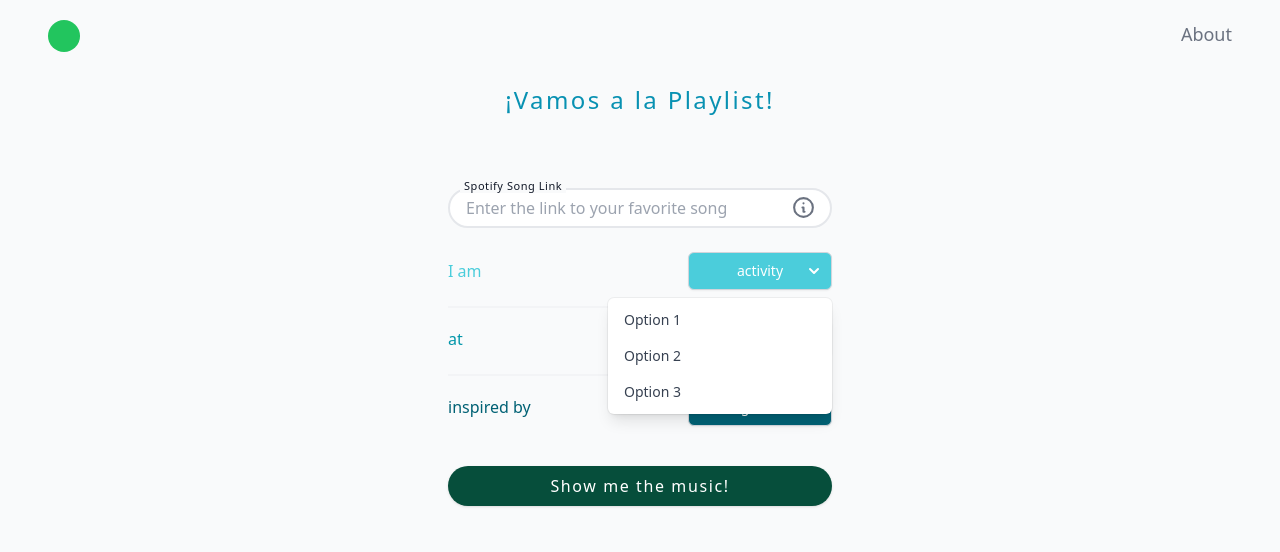
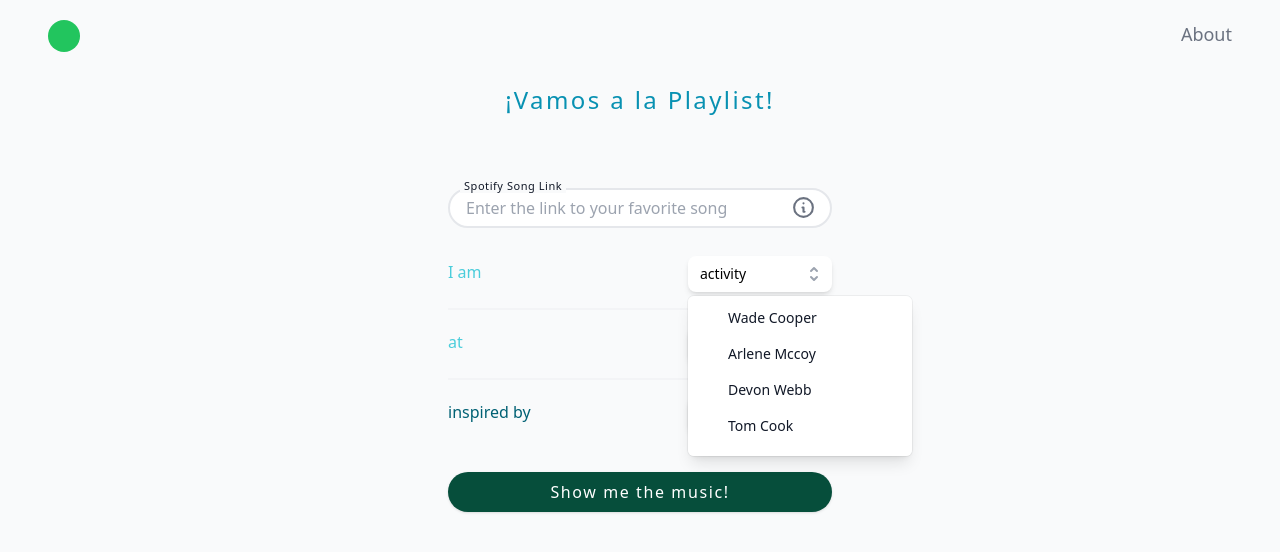
Before and after one commit to lejaja9/Friiiiiiiiiday, a Next.js app in the folder frontend/: page / in a window 1280 px wide. Both pictures are taken after a click on the button "activity". Shown: the top 552 px of the page. Built offline with nearby package versions, Linux system fonts and the light colour scheme.

Commit message:
add combobox component, which has autocomplete

```diff
--- /dev/null
+++ b/frontend/components/Combobox.tsx
@@ -0,0 +1,107 @@
+import { Fragment, useState } from 'react';
+import { Combobox, Transition } from '@headlessui/react';
+import { CheckIcon, SelectorIcon } from '@heroicons/react/solid';
+
+const people = [
+  { id: 1, name: 'Wade Cooper' },
+  { id: 2, name: 'Arlene Mccoy' },
+  { id: 3, name: 'Devon Webb' },
+  { id: 4, name: 'Tom Cook' },
+  { id: 5, name: 'Tanya Fox' },
+  { id: 6, name: 'Hellen Schmidt' },
+];
+
+interface ListboxProps {
+  name: string;
+  options?: string[];
+  color?: string;
+}
+
+export const Comboboxx: React.FC<ListboxProps> = ({ name }) => {
+  const [selected, setSelected] = useState({ name: name });
+  const [query, setQuery] = useState('');
+
+  const filteredPeople =
+    query === ''
+      ? people
+      : people.filter((person) =>
+          person.name
+            .toLowerCase()
+            .replace(/\s+/g, '')
+            .includes(query.toLowerCase().replace(/\s+/g, '')),
+        );
+
+  return (
+    <div className="w-36">
+      <Combobox value={selected} onChange={setSelected}>
+        <div className="relative mt-1">
+          <div className="relative w-full cursor-default overflow-hidden rounded-lg bg-white text-left shadow-md focus:outline-none focus-visible:ring-2 focus-visible:ring-white focus-visible:ring-opacity-75 focus-visible:ring-offset-2 focus-visible:ring-offset-teal-300 sm:text-sm">
+            <Combobox.Input
+              className="w-full border-none py-2 pl-3 pr-10 text-sm leading-5 text-gray-900 focus:ring-0"
+              displayValue={(person: { name: string }) => person.name}
+              onChange={(event) => setQuery(event.target.value)}
+            />
+            <Combobox.Button className="absolute inset-y-0 right-0 flex items-center pr-2">
+              <SelectorIcon
+                className="h-5 w-5 text-gray-400"
+                aria-hidden="true"
+              />
+            </Combobox.Button>
+          </div>
+          <Transition
+            as={Fragment}
+            leave="transition ease-in duration-100"
+            leaveFrom="opacity-100"
+            leaveTo="opacity-0"
+            afterLeave={() => setQuery('')}
+          >
+            <Combobox.Options
+              className={
+                true
+                  ? 'absolute z-50 mt-1  max-h-40 w-56 overflow-auto rounded-md bg-white  py-1 text-base shadow-lg ring-1 ring-black ring-opacity-5  focus:outline-none  sm:text-sm'
+                  : 'absolute -top-2 right-0 z-50 max-h-40 w-56 origin-top-right -translate-y-full transform divide-y divide-gray-100 rounded-md bg-white shadow-lg ring-1 ring-black ring-opacity-5 sm:text-sm'
+              }
+            >
+              {filteredPeople.length === 0 && query !== '' ? (
+                <div className="relative cursor-default select-none py-2 px-4 text-gray-700">
+                  Nothing found.
+                </div>
+              ) : (
+                filteredPeople.map((person) => (
+                  <Combobox.Option
+                    key={person.id}
+                    className={({ active }) =>
+                      `relative cursor-default select-none py-2 pl-10 pr-4 ${
+                        active ? 'bg-slate-100 text-slate-900' : 'text-gray-900'
+                      }`
+                    }
+                    value={person}
+                  >
+                    {({ selected, active }) => (
+                      <>
+                        <span
+                          className={`block truncate ${
+                            selected ? 'font-medium' : 'font-normal'
+                          }`}
+                        >
+                          {person.name}
+                        </span>
+                        {selected ? (
+                          <span
+                            className={`absolute inset-y-0 left-0 flex items-center pl-3 text-amber-600`}
+                          >
+                            <CheckIcon className="h-5 w-5" aria-hidden="true" />
+                          </span>
+                        ) : null}
+                      </>
+                    )}
+                  </Combobox.Option>
+                ))
+              )}
+            </Combobox.Options>
+          </Transition>
+        </div>
+      </Combobox>
+    </div>
+  );
+};
--- /dev/null
+++ b/frontend/components/Listbox.tsx
@@ -0,0 +1,89 @@
+import { Fragment, useState } from 'react';
+import { Listbox, Transition } from '@headlessui/react';
+import { CheckIcon, SelectorIcon } from '@heroicons/react/solid';
+
+const people = [
+  { name: 'Wade Cooper' },
+  { name: 'Arlene Mccoy' },
+  { name: 'Devon Webb' },
+  { name: 'Tom Cook' },
+  { name: 'Tanya Fox' },
+  { name: 'Hellen Schmidt' },
+  { name: 'afaf fdf' },
+  { name: 'Martin Stoy' },
+  { name: 'Jaja W' },
+];
+
+interface ListboxProps {
+  name: string;
+  options?: string[];
+  color?: string;
+}
+
+export const Listboxx: React.FC<ListboxProps> = ({ name }) => {
+  console.log('name', name);
+  const [selected, setSelected] = useState({ name: name });
+
+  return (
+    <div className="w-36">
+      <Listbox value={selected} onChange={setSelected}>
+        <div className="relative mt-1">
+          <Listbox.Button className="relative  w-full cursor-default rounded-lg bg-white py-2 pl-3 pr-10 text-left shadow-md hover:bg-slate-100 focus:outline-none focus-visible:border-indigo-500 focus-visible:ring-2 focus-visible:ring-white focus-visible:ring-opacity-75 focus-visible:ring-offset-2 focus-visible:ring-offset-orange-300 sm:text-sm">
+            <span className="block truncate">{selected.name}</span>
+            <span className="pointer-events-none absolute inset-y-0 right-0 flex items-center pr-2">
+              <SelectorIcon
+                className="h-5 w-5 text-gray-400"
+                aria-hidden="true"
+              />
+            </span>
+          </Listbox.Button>
+          <Transition
+            as={Fragment}
+            leave="transition ease-in duration-100"
+            leaveFrom="opacity-100"
+            leaveTo="opacity-0"
+          >
+            {/* absolute -top-2 right-0 max-h-40 w-56 origin-top-right -translate-y-full transform divide-y divide-gray-100 rounded-md bg-white shadow-lg ring-1 ring-black ring-opacity-5 sm:text-sm */}
+            {/* absolute mt-1  max-h-40 w-full overflow-auto rounded-md bg-white  py-1 text-base shadow-lg ring-1 ring-black ring-opacity-5  focus:outline-none  sm:text-sm */}
+            <Listbox.Options
+              className={
+                true
+                  ? 'absolute z-50 mt-1  max-h-40 w-56 overflow-auto rounded-md bg-white  py-1 text-base shadow-lg ring-1 ring-black ring-opacity-5  focus:outline-none  sm:text-sm'
+                  : 'absolute -top-2 right-0 z-50 max-h-40 w-56 origin-top-right -translate-y-full transform divide-y divide-gray-100 rounded-md bg-white shadow-lg ring-1 ring-black ring-opacity-5 sm:text-sm'
+              }
+            >
+              {people.map((person, personIdx) => (
+                <Listbox.Option
+                  key={personIdx}
+                  className={({ active }) =>
+                    `relative cursor-default select-none py-2 pl-10 pr-4 ${
+                      active ? 'bg-slate-100 text-slate-900' : 'text-gray-900'
+                    }`
+                  }
+                  value={person}
+                >
+                  {({ selected }) => (
+                    <>
+                      <span
+                        className={`block truncate ${
+                          selected ? 'font-medium' : 'font-normal'
+                        }`}
+                      >
+                        {person.name}
+                      </span>
+                      {selected ? (
+                        <span className="absolute inset-y-0 left-0 flex items-center pl-3 text-amber-600">
+                          <CheckIcon className="h-5 w-5" aria-hidden="true" />
+                        </span>
+                      ) : null}
+                    </>
+                  )}
+                </Listbox.Option>
+              ))}
+            </Listbox.Options>
+          </Transition>
+        </div>
+      </Listbox>
+    </div>
+  );
+};
--- a/frontend/components/SongPreferencesForm.tsx
+++ b/frontend/components/SongPreferencesForm.tsx
@@ -3,23 +3,25 @@ import Image from 'next/image';
 import { InformationCircleIcon } from '@heroicons/react/outline';
 import { DropDown } from './Dropdown';
 import { Modal } from './Modal';
+import { Listboxx } from './Listbox';
+import { Comboboxx } from './Combobox';
 
 export const SongPreferencesForm = () => {
   return (
-    <div className="grid place-items-center mt-12">
+    <div className="mt-12 grid place-items-center">
       <form className="w-full max-w-sm ">
-        <div className="w-full mb-6 grid place-items-center">
+        <div className="mb-6 grid w-full place-items-center">
           <div className="md:w-full">
             <label
-              className="font-sans text-[11px]  text-gray-900 dark:text-gray-300 z-50
-bg-gray-50 relative px-1  top-2 left-3 w-auto group-focus-within:text-red-600 tracking-wider"
+              className="relative top-2  left-3 z-50 w-auto
+bg-gray-50 px-1 font-sans  text-[11px] tracking-wider text-gray-900 group-focus-within:text-red-600 dark:text-gray-300"
             >
               Spotify Song Link
             </label>
 
-            <div className="flex items-center relative">
+            <div className="relative flex items-center">
               <input
-                className="w-full bg-white appearance-none border-2 border-gray-200 rounded-3xl py-2 pl-4 pr-10 text-gray-700 leading-tight focus:outline-none focus:bg-white focus:border-cyan-600"
+                className="w-full appearance-none rounded-3xl border-2 border-gray-200 bg-white py-2 pl-4 pr-10 leading-tight text-gray-700 focus:border-cyan-600 focus:bg-white focus:outline-none"
                 id="inline-full-name"
                 type="text"
                 placeholder="Enter the link to your favorite song"
@@ -37,7 +39,7 @@ bg-gray-50 relative px-1  top-2 left-3 w-auto group-focus-within:text-red-600 tr
                 }
                 mainContent={
                   <>
-                    <p className="mb-4 text-gray-600 text-lg font-medium tracking-widest leading-relaxed">
+                    <p className="mb-4 text-lg font-medium leading-relaxed tracking-widest text-gray-600">
                       <ul>
                         <li>Open Spotify</li>
                         <li>Find a song on Spotify</li>
@@ -60,57 +62,60 @@ bg-gray-50 relative px-1  top-2 left-3 w-auto group-focus-within:text-red-600 tr
           </div>
         </div>
 
-        <div className="sm:flex sm:items-center mb-3 pb-4 border-b-2 border-gray-100">
-          <div className="sm:w-1/3 flex justify-center sm:justify-start">
-            <label className="block text-color-1 font-light sm:text-left mb-1 sm:mb-0 pr-4">
+        <div className="mb-3 border-b-2 border-gray-100 pb-4 sm:flex sm:items-center">
+          <div className="flex justify-center sm:w-1/3 sm:justify-start">
+            <label className="mb-1 block pr-4 font-light text-color-1 sm:mb-0 sm:text-left">
               I am
             </label>
           </div>
-          <div className="sm:w-2/3 flex justify-center sm:justify-end">
-            <DropDown
-              name="activity"
-              options={['Option 1', 'Option 2', 'Option 3']}
-              color={'bg-color-1'}
-            />
+          <div className="flex justify-center sm:w-2/3 sm:justify-end">
+            <Listboxx name="activity" />
           </div>
         </div>
 
-        <div className="sm:flex sm:items-center mb-3 pb-4 border-b-2 border-gray-100">
-          <div className="sm:w-1/3 flex justify-center sm:justify-start">
-            <label className="block text-color-2 font-light sm:text-left mb-1 sm:mb-0 pr-4">
+        <div className="mb-3 border-b-2 border-gray-100 pb-4 sm:flex sm:items-center">
+          <div className="flex justify-center sm:w-1/3 sm:justify-start">
+            <label className="mb-1 block pr-4 font-light text-color-1 sm:mb-0 sm:text-left">
               at
             </label>
           </div>
-          <div className="sm:w-2/3 flex justify-center sm:justify-end">
+          <div className="flex justify-center sm:w-2/3 sm:justify-end">
+            <Listboxx name="time of day" />
+          </div>
+        </div>
+
+        {/* <div className="mb-3 border-b-2 border-gray-100 pb-4 sm:flex sm:items-center">
+          <div className="flex justify-center sm:w-1/3 sm:justify-start">
+            <label className="mb-1 block pr-4 font-light text-color-2 sm:mb-0 sm:text-left">
+              at
+            </label>
+          </div>
+          <div className="flex justify-center sm:w-2/3 sm:justify-end">
             <DropDown
               name="time of day"
               options={['Option 1', 'Option 2', 'Option 3']}
               color={'bg-color-2'}
             />
           </div>
-        </div>
+        </div> */}
 
-        <div className="sm:flex sm:items-center mb-6">
-          <div className="sm:w-1/3 flex justify-center sm:justify-start">
+        <div className="mb-6 sm:flex sm:items-center">
+          <div className="flex justify-center sm:w-1/3 sm:justify-start">
             <label
-              className="block text-color-3 font-light sm:text-left mb-1 sm:mb-0 pr-4"
+              className="mb-1 block pr-4 font-light text-color-3 sm:mb-0 sm:text-left"
               htmlFor="inline-password"
             >
               inspired by
             </label>
           </div>
-          <div className="sm:w-2/3 flex justify-center sm:justify-end">
-            <DropDown
-              name="genre"
-              options={['Option 1', 'Option 2', 'Option 3']}
-              color={'bg-color-3'}
-            />
+          <div className="flex justify-center sm:w-2/3 sm:justify-end">
+            <Comboboxx name="genre" />
           </div>
         </div>
 
         <div className="w-full pt-4">
           <button
-            className="w-full shadow bg-emerald-900 hover:bg-emerald-800 focus:shadow-outline focus:outline-none text-white font-light tracking-widest py-2 px-4 rounded-3xl"
+            className="focus:shadow-outline w-full rounded-3xl bg-emerald-900 py-2 px-4 font-light tracking-widest text-white shadow hover:bg-emerald-800 focus:outline-none"
             type="button"
           >
             Show me the music!
--- a/frontend/package.json
+++ b/frontend/package.json
@@ -24,7 +24,8 @@
     "eslint": "8.10.0",
     "eslint-config-next": "12.1.0",
     "postcss": "^8.4.7",
-    "prettier": "2.5.1",
+    "prettier": "^2.5.1",
+    "prettier-plugin-tailwindcss": "^0.1.8",
     "tailwindcss": "^3.0.23",
     "typescript": "4.5.5"
   }
```
Also changed, not shown: 1 other file (tests, documents, lock files or other folders).
